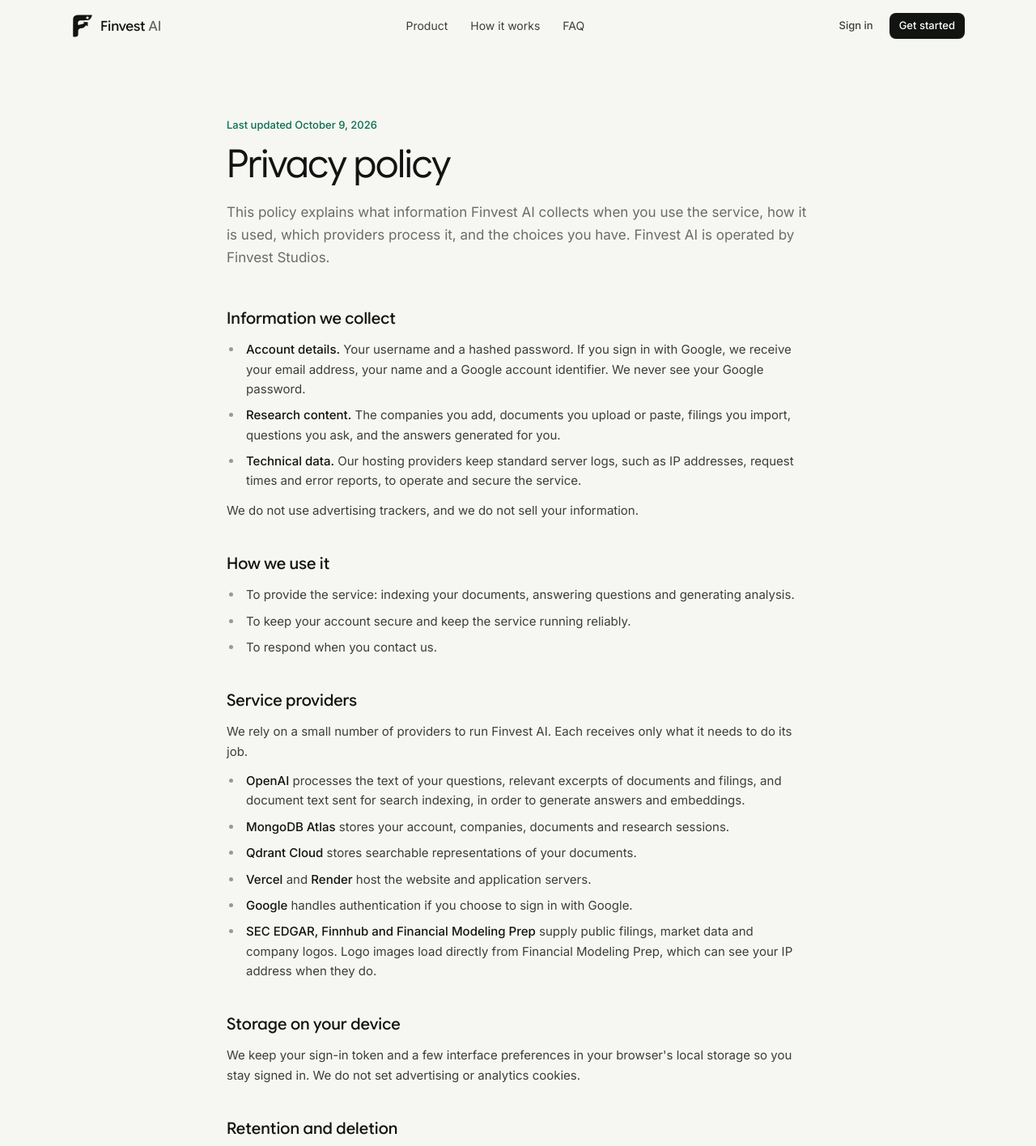
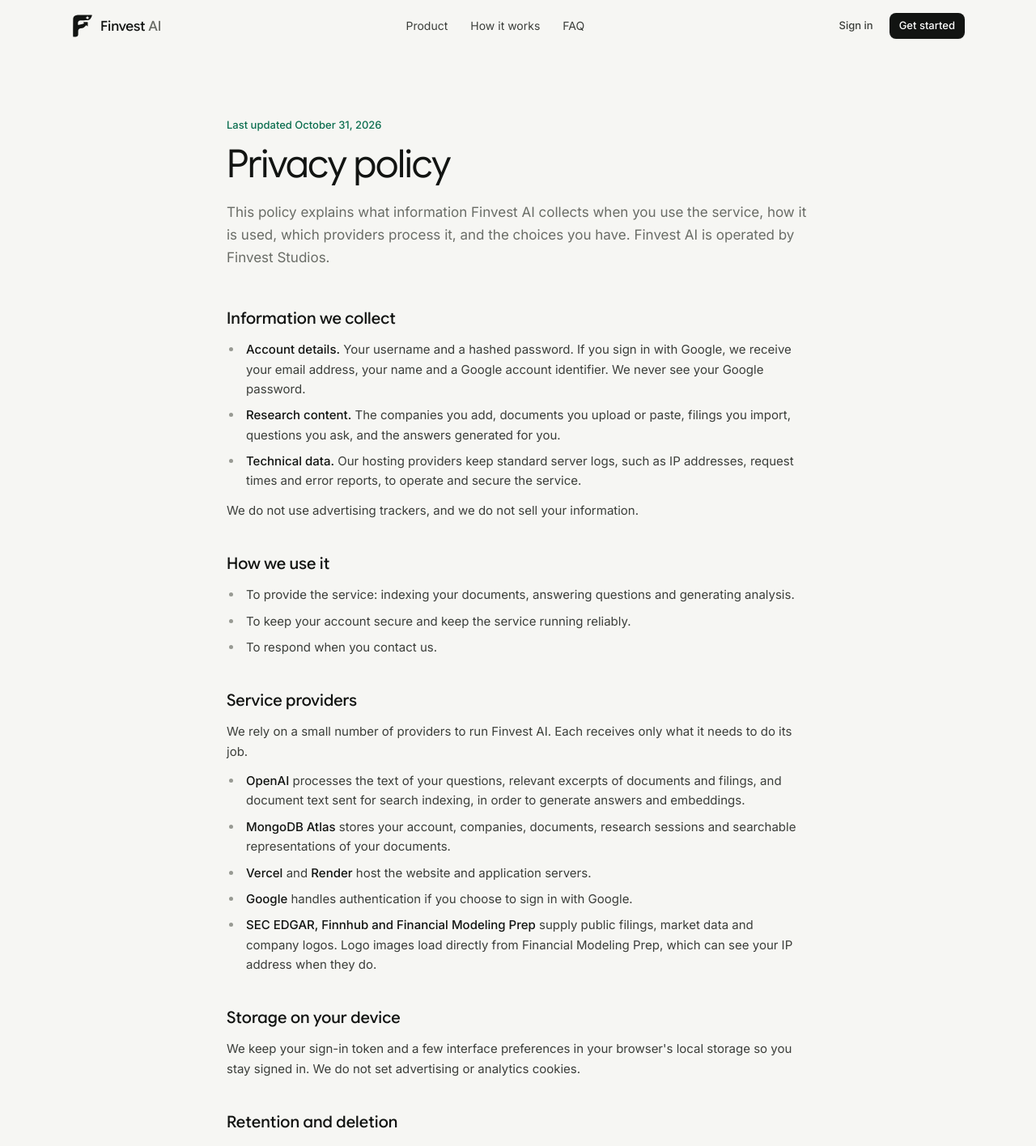
Before and after one commit to divyanshu-dugar/finvest-ai, a Next.js app: page /privacy in a window 1280 px wide. Shown: the top 1416 px of the page at 81% size. Built offline with nearby package versions, Linux system fonts and the light colour scheme; a web font is replaced by a local one.

Commit message:
fix: update legal last updated date and consolidate MongoDB Atlas storage description

```diff
--- a/app/privacy/page.jsx
+++ b/app/privacy/page.jsx
@@ -48,8 +48,7 @@ export default function PrivacyPage() {
             <strong>OpenAI</strong> processes the text of your questions, relevant excerpts of documents and filings, and
             document text sent for search indexing, in order to generate answers and embeddings.
           </li>
-          <li><strong>MongoDB Atlas</strong> stores your account, companies, documents and research sessions.</li>
-          <li><strong>Qdrant Cloud</strong> stores searchable representations of your documents.</li>
+          <li><strong>MongoDB Atlas</strong> stores your account, companies, documents, research sessions and searchable representations of your documents.</li>
           <li><strong>Vercel</strong> and <strong>Render</strong> host the website and application servers.</li>
           <li><strong>Google</strong> handles authentication if you choose to sign in with Google.</li>
           <li>
--- a/lib/site.js
+++ b/lib/site.js
@@ -1,4 +1,4 @@
 // Public contact details and links, shared by the footer and the legal pages.
 export const CONTACT_EMAIL = 'finvest.ai@gmail.com';
 export const LINKEDIN_URL = 'https://www.linkedin.com/company/finvest-ai';
-export const LEGAL_LAST_UPDATED = 'October 9, 2026';
+export const LEGAL_LAST_UPDATED = 'October 31, 2026';
```
